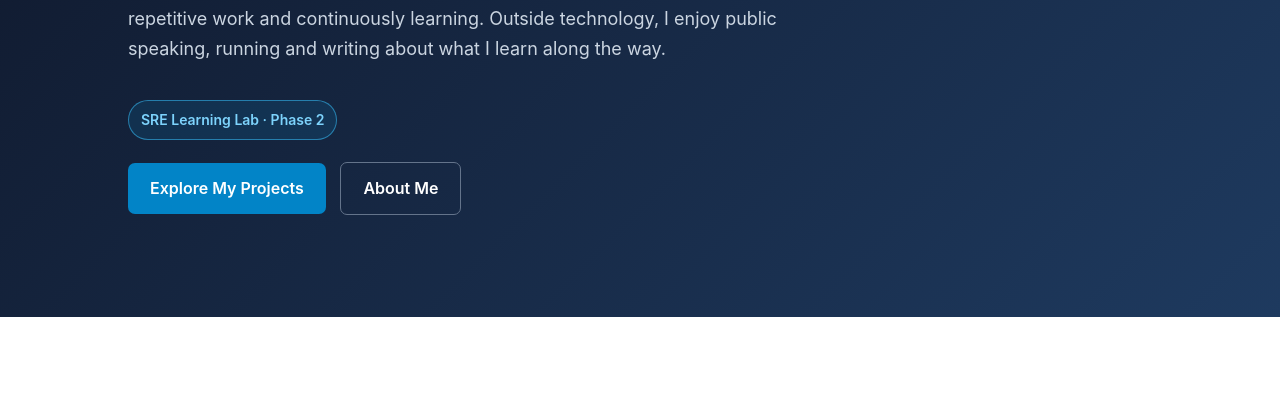
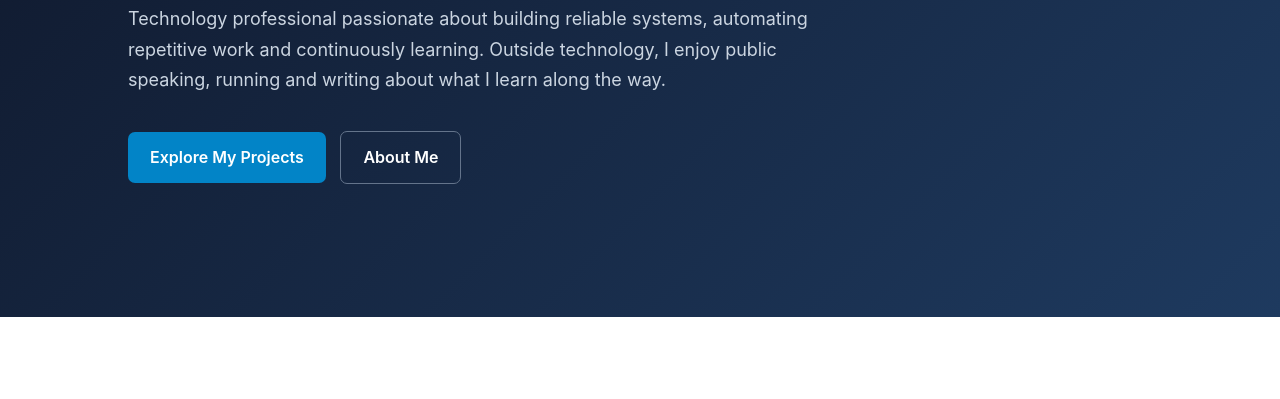
Before and after one commit to jpprakash123-prog/jayaprakashkupparaju.com, a website: page index.html in a window 1280 px wide. Shown: the part 377-776 px from the top of the page. Drawn offline with Linux system fonts and the light colour scheme.

Commit message:
Revert Phase 2 status badge

```diff
--- a/index.html
+++ b/index.html
@@ -102,18 +102,6 @@
             color: #cbd5e1;
             font-size: 18px;
             margin-bottom: 35px;
-        }
-
-        .learning-status {
-            display: inline-block;
-            margin-bottom: 22px;
-            padding: 7px 12px;
-            border: 1px solid rgba(56, 189, 248, 0.55);
-            border-radius: 999px;
-            background: rgba(14, 165, 233, 0.12);
-            color: #7dd3fc;
-            font-size: 14px;
-            font-weight: 600;
         }
 
         .button {
@@ -366,10 +354,6 @@
             Outside technology, I enjoy public speaking, running and writing
             about what I learn along the way.
         </p>
-
-        <div class="learning-status">SRE Learning Lab &middot; Phase 2</div>
-
-        <br>
 
         <a class="button" href="#projects">Explore My Projects</a>
         <a class="button secondary" href="#about">About Me</a>
```
